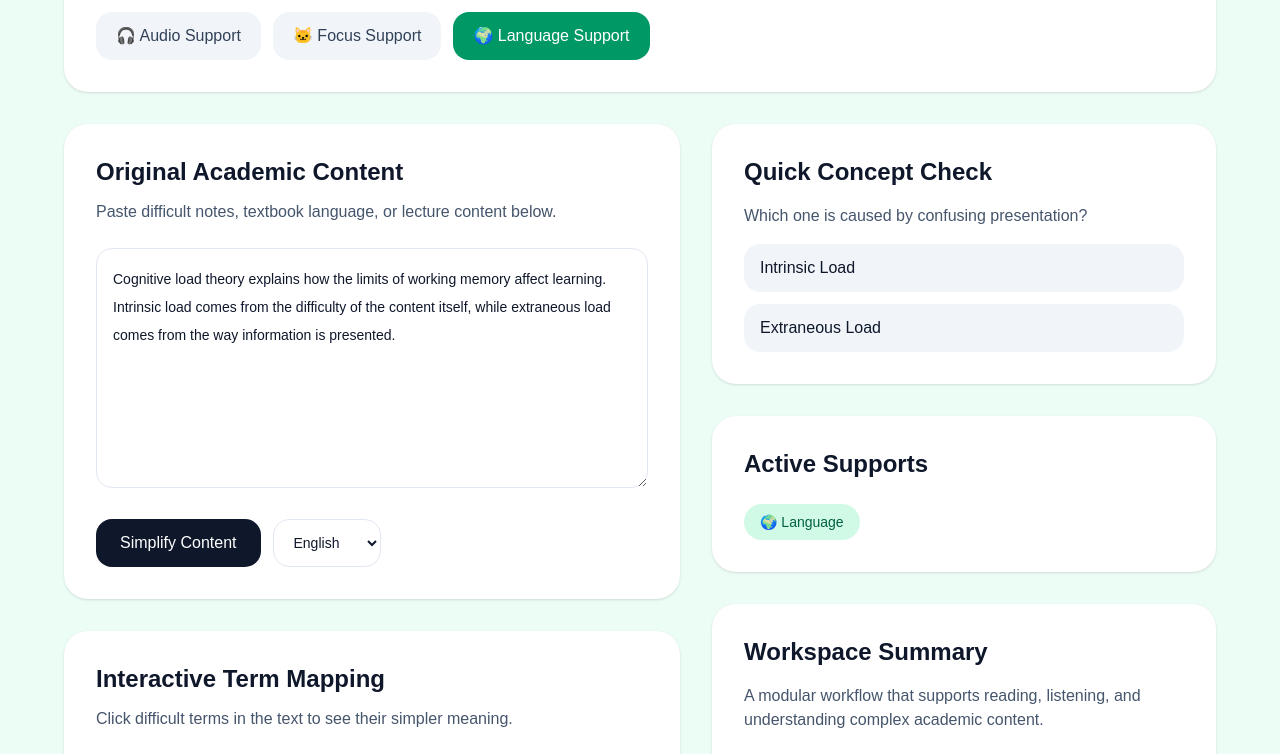
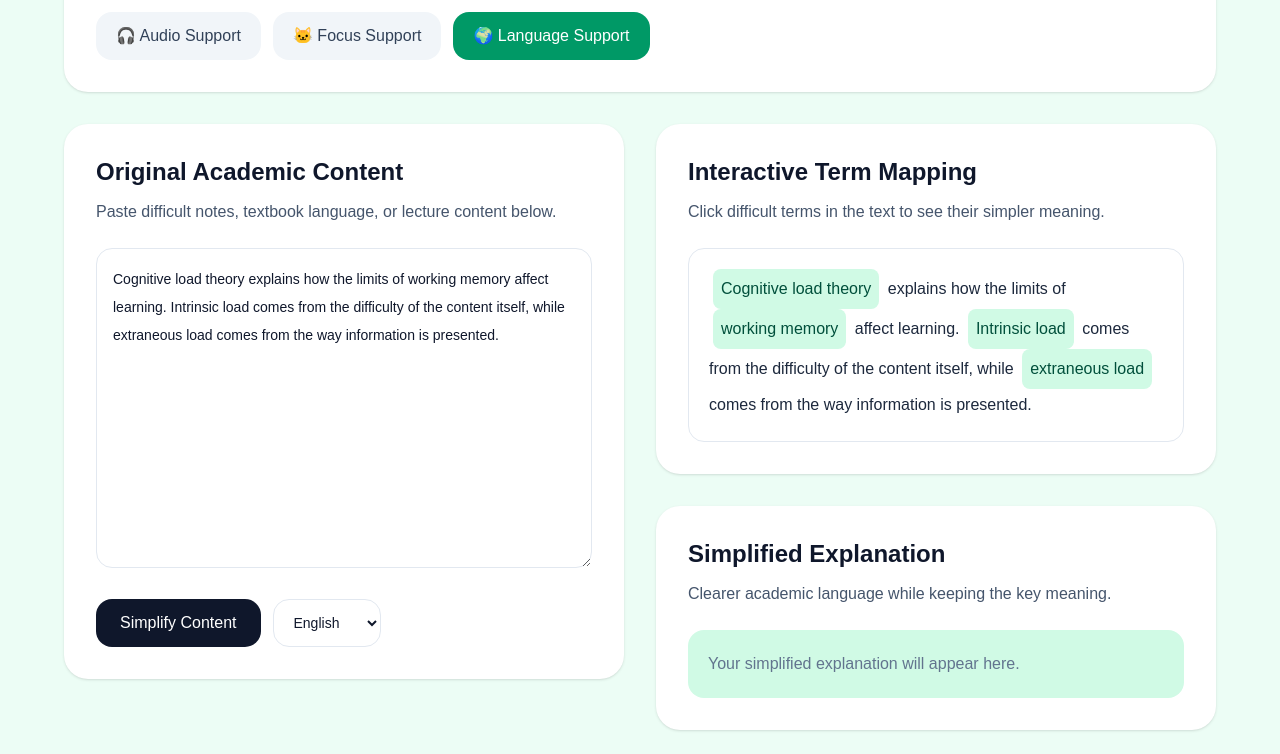
Before and after one commit to Jianing812/Study-Companion, a Next.js app: page /global-scholar in a window 1280 px wide. Shown: the part 420-1174 px from the top of the page. Built offline with nearby package versions, Linux system fonts and the light colour scheme.

Commit message:
Move language support modules to right column

```diff
--- a/app/global-scholar/page.tsx
+++ b/app/global-scholar/page.tsx
@@ -7,7 +7,6 @@ type Language = "english" | "chinese" | "spanish" | "korean" | "french";
 
 const supportContent = {
   english: {
-    label: "English",
     title: "English Support Note",
     text: "This concept means that learning becomes harder when either the topic itself is difficult or the explanation is unclear. Good study support reduces unnecessary confusion so you can focus on the real concept.",
     glossary: {
@@ -17,7 +16,6 @@ const supportContent = {
     },
   },
   chinese: {
-    label: "中文",
     title: "中文辅助解释",
     text: "这个概念的意思是：学习之所以会变难，有两种可能。第一种是内容本身就很难，这叫做 intrinsic load。第二种是内容本来没有那么难，但表达方式很复杂、很混乱，这叫做 extraneous load。好的学习材料应该减少这种不必要的理解负担。",
     glossary: {
@@ -27,7 +25,6 @@ const supportContent = {
     },
   },
   spanish: {
-    label: "Español",
     title: "Explicación de apoyo en español",
     text: "Este concepto significa que aprender se vuelve más difícil cuando el tema en sí es complejo o cuando la explicación es confusa. Un buen apoyo de estudio reduce la confusión innecesaria para que puedas enfocarte en la idea principal.",
     glossary: {
@@ -37,7 +34,6 @@ const supportContent = {
     },
   },
   korean: {
-    label: "한국어",
     title: "한국어 보조 설명",
     text: "이 개념은 학습이 어려워지는 이유가 두 가지일 수 있다는 뜻입니다. 하나는 내용 자체가 어려운 경우이고, 다른 하나는 설명 방식이 혼란스러운 경우입니다. 좋은 학습 지원은 불필요한 혼란을 줄여 핵심 개념에 집중할 수 있게 합니다.",
     glossary: {
@@ -47,7 +43,6 @@ const supportContent = {
     },
   },
   french: {
-    label: "Français",
     title: "Explication d’appui en français",
     text: "Ce concept signifie que l’apprentissage devient plus difficile soit parce que le sujet lui-même est complexe, soit parce que l’explication est confuse. Un bon soutien d’étude réduit la confusion inutile pour vous aider à vous concentrer sur l’idée principale.",
     glossary: {
@@ -229,7 +224,7 @@ export default function GlobalScholarPage() {
           </div>
         </div>
 
-        <div className="mt-8 grid gap-8 lg:grid-cols-[1.1fr_0.9fr]">
+        <div className="mt-8 grid gap-8 lg:grid-cols-[1fr_1fr]">
           <div className="space-y-8">
             <div className="rounded-3xl bg-white p-8 shadow-sm">
               <h2 className="text-2xl font-semibold">Original Academic Content</h2>
@@ -241,7 +236,7 @@ export default function GlobalScholarPage() {
               <textarea
                 value={originalText}
                 onChange={(e) => setOriginalText(e.target.value)}
-                className="mt-6 min-h-[240px] w-full rounded-2xl border border-slate-200 p-4 text-sm leading-7 outline-none focus:border-emerald-400"
+                className="mt-6 min-h-[320px] w-full rounded-2xl border border-slate-200 p-4 text-sm leading-7 outline-none focus:border-emerald-400"
               />
 
               <div className="mt-6 flex flex-wrap gap-3">
@@ -267,7 +262,9 @@ export default function GlobalScholarPage() {
                 </select>
               </div>
             </div>
+          </div>
 
+          <div className="space-y-8">
             {supports.language && (
               <>
                 <div className="rounded-3xl bg-white p-8 shadow-sm">
@@ -441,9 +438,7 @@ export default function GlobalScholarPage() {
                 </div>
               </div>
             )}
-          </div>
 
-          <div className="space-y-8">
             <div className="rounded-3xl bg-white p-8 shadow-sm">
               <h2 className="text-2xl font-semibold">Quick Concept Check</h2>
               <p className="mt-4 text-slate-600">
```
